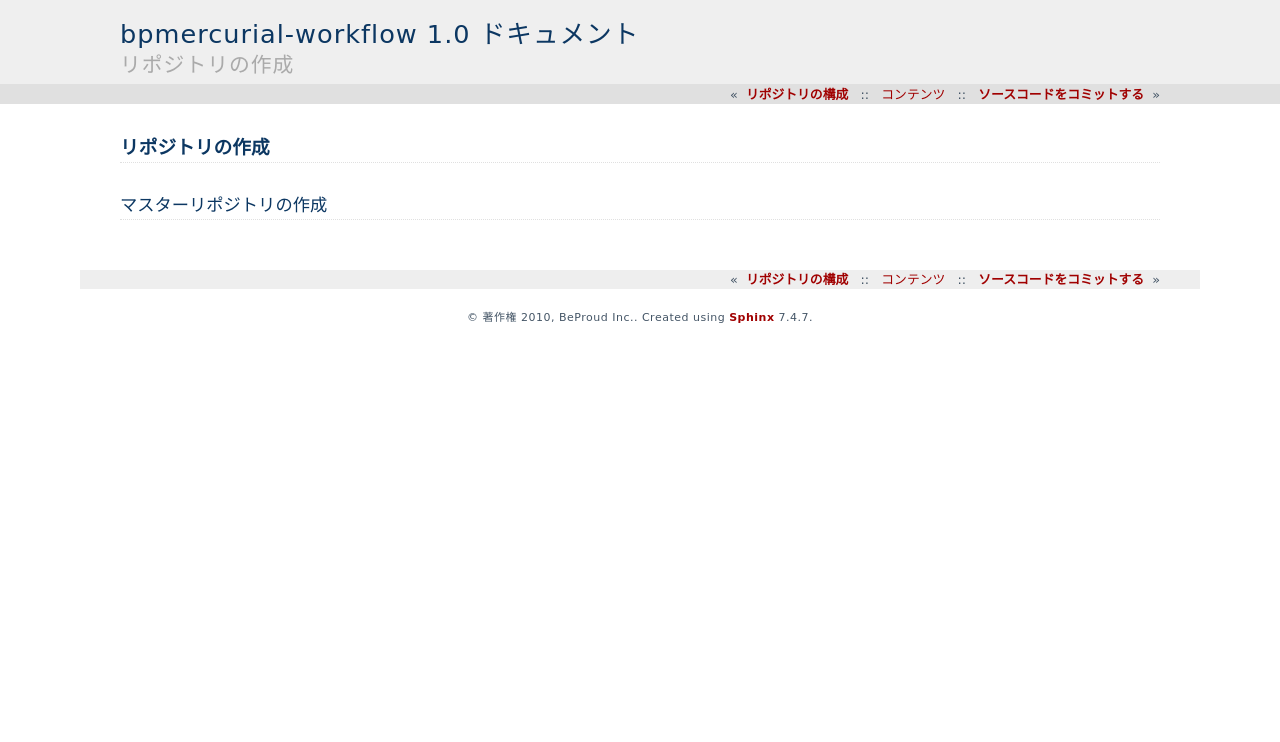
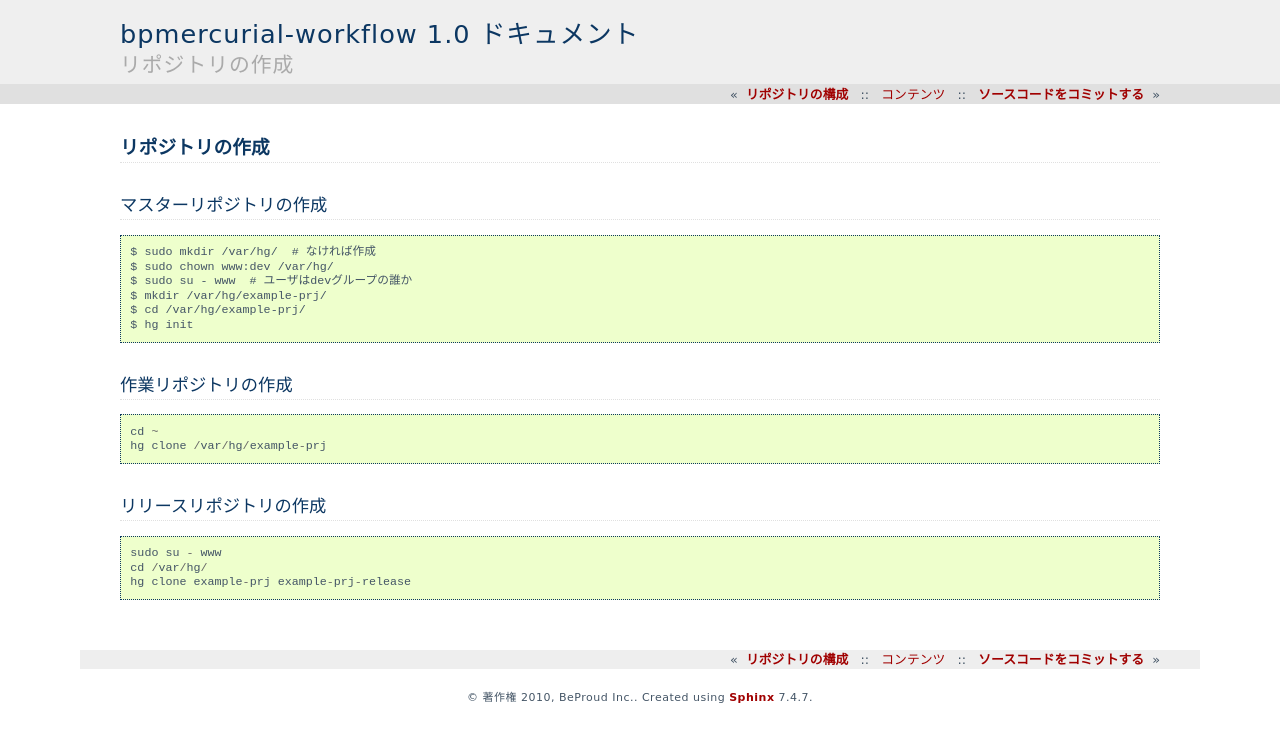
Before and after one commit to beproud/bpmercurial-workflow, a Sphinx documentation site: the page built from ja/source/create_repos.rst, in a window 1280 px wide. Shown: the top 742 px of the page. Built offline with Sphinx 7.4.7, drawn with Linux system fonts in a browser that asks for light colours.

Commit message:
リポジトリの作成について

```diff
--- a/ja/source/create_repos.rst
+++ b/ja/source/create_repos.rst
@@ -3,3 +3,29 @@
 
 マスターリポジトリの作成
 ------------------------
+
+::
+
+  $ sudo mkdir /var/hg/  # なければ作成
+  $ sudo chown www:dev /var/hg/
+  $ sudo su - www  # ユーザはdevグループの誰か
+  $ mkdir /var/hg/example-prj/
+  $ cd /var/hg/example-prj/
+  $ hg init
+
+作業リポジトリの作成
+--------------------
+
+::
+
+  cd ~
+  hg clone /var/hg/example-prj
+
+リリースリポジトリの作成
+------------------------
+
+::
+
+  sudo su - www
+  cd /var/hg/
+  hg clone example-prj example-prj-release
```
Also changed, not shown: ja/source/background.rst (+12 -1 lines).
